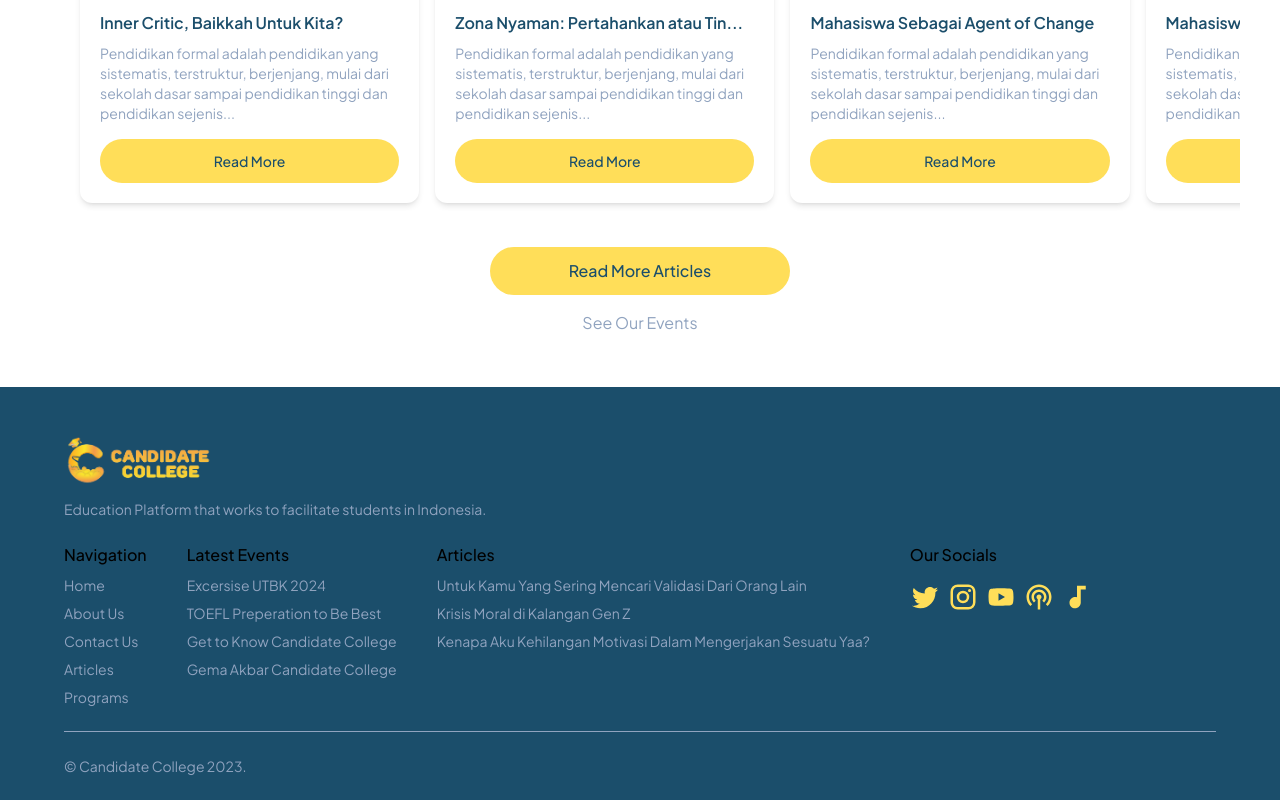
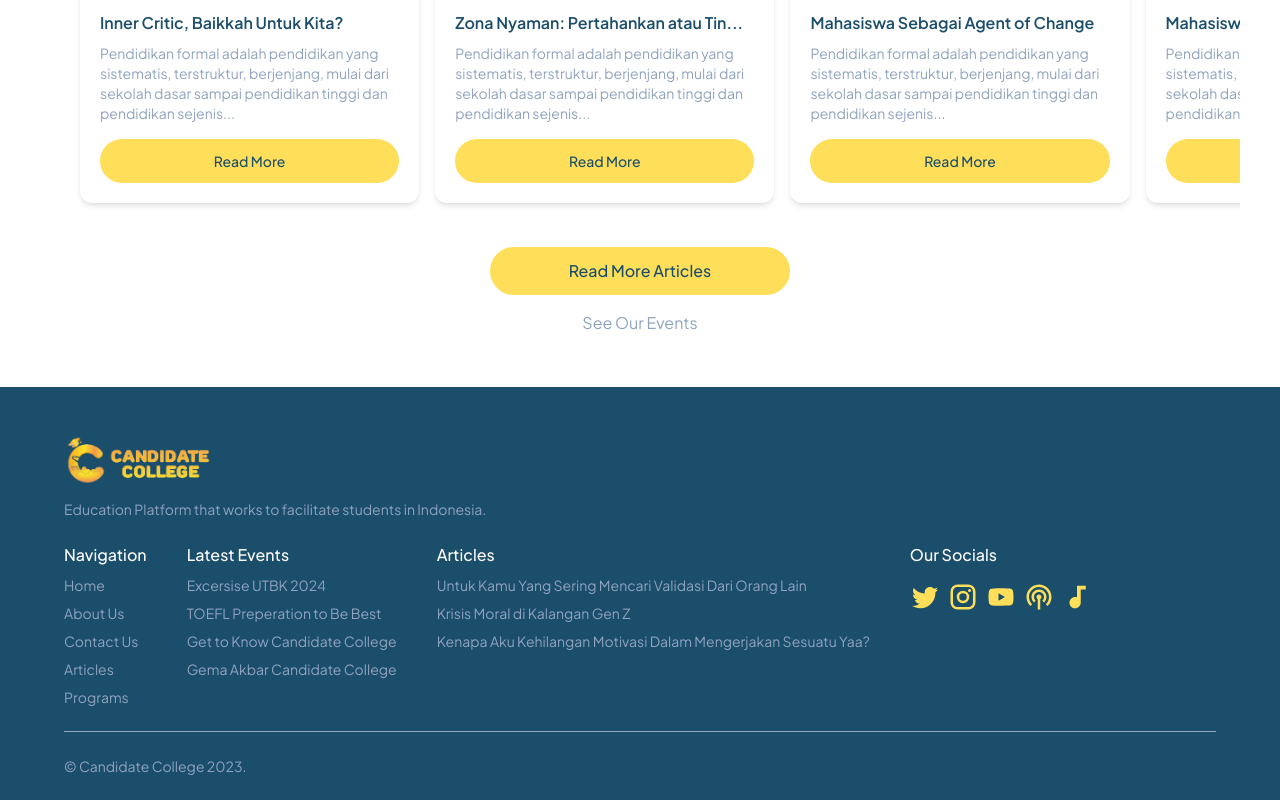
Before and after one commit to candidatecollege/candidate-college, a Next.js app: page / in a window 1280 px wide. Shown: the part 2209-3009 px from the top of the page. Built offline with nearby package versions, Linux system fonts and the light colour scheme.

Commit message:
fixed color fonts in footer not applied when tested

```diff
--- a/src/components/Footer.tsx
+++ b/src/components/Footer.tsx
@@ -41,7 +41,7 @@ const Footer = () => {
         <div className="flex flex-row">
           <section className="flex flex-row gap-10">
           <div className="flex flex-col gap-2">
-            <p className='font-medium text-whihte text-base'>Navigation</p>
+            <p className='font-medium text-white text-base'>Navigation</p>
 
             <ul className='flex flex-col gap-2'>
               {
@@ -53,7 +53,7 @@ const Footer = () => {
           </div>
 
           <div className="flex flex-col gap-2">
-            <p className='font-medium text-whihte text-base'>Latest Events</p>
+            <p className='font-medium text-white text-base'>Latest Events</p>
 
             <ul className='flex flex-col gap-2'>
               {
@@ -67,7 +67,7 @@ const Footer = () => {
 
           <section className="hidden lg:ml-10 lg:flex flex-row gap-10">
             <div className="flex flex-col gap-2">
-              <p className='font-medium text-whihte text-base'>Articles</p>
+              <p className='font-medium text-white text-base'>Articles</p>
 
               <ul className='flex flex-col gap-2'>
                 {
@@ -82,7 +82,7 @@ const Footer = () => {
 
         <section className="hidden lg:ml-10 lg:flex flex-row gap-10">
           <div className="flex flex-col gap-2">
-            <p className='font-medium text-whihte text-base'>Our Socials</p>
+            <p className='font-medium text-white text-base'>Our Socials</p>
 
             <ul className='flex flex-row gap-2'>
               {
@@ -97,7 +97,7 @@ const Footer = () => {
 
       <section className="flex lg:hidden flex-row gap-10">
             <div className="flex flex-col gap-2">
-              <p className='font-medium text-whihte text-base'>Articles</p>
+              <p className='font-medium text-white text-base'>Articles</p>
 
               <ul className='flex flex-col gap-2'>
                 {
@@ -111,7 +111,7 @@ const Footer = () => {
 
       <section className="flex lg:hidden flex-row gap-10">
         <div className="flex flex-col gap-2">
-          <p className='font-medium text-whihte text-base'>Our Socials</p>
+          <p className='font-medium text-white text-base'>Our Socials</p>
 
           <ul className='flex flex-row gap-2'>
             {
@@ -130,7 +130,7 @@ const Footer = () => {
           <ul className='flex flex-col gap-3'>
             {
               footers.map((footer, index) => (
-                <Link className='font-medium text-whihte text-base duration-700 transition-all' href={footer.link} title={footer.name} about={footer.name} key={index}>{footer.name}</Link>
+                <Link className='font-medium text-white text-base duration-700 transition-all' href={footer.link} title={footer.name} about={footer.name} key={index}>{footer.name}</Link>
               ))
             }
           </ul>
```
